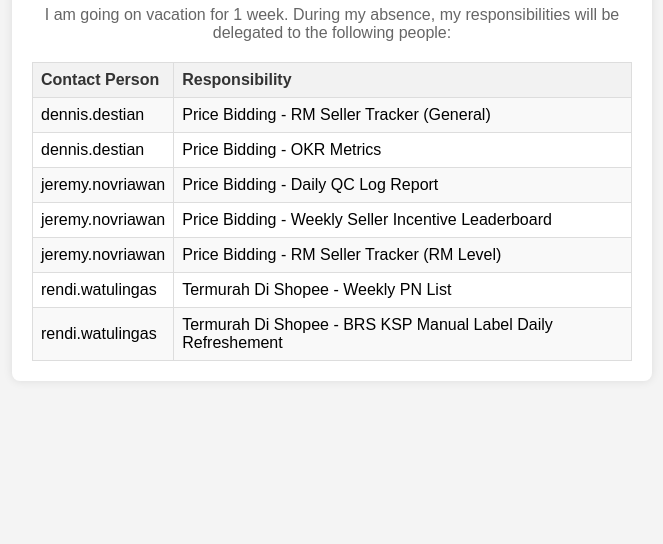
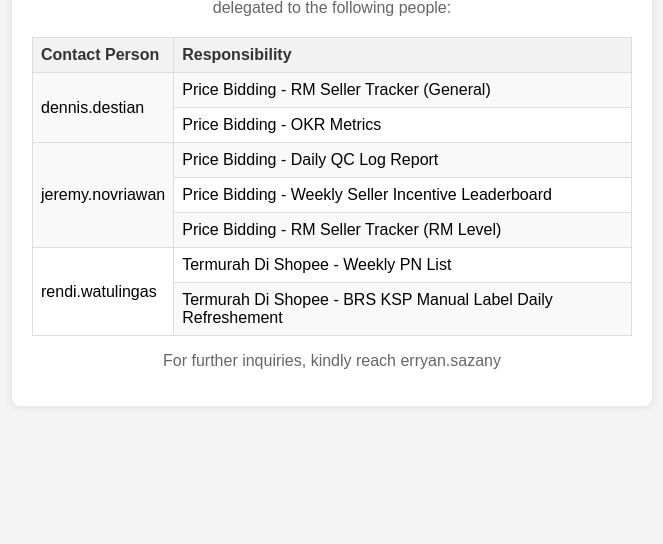
Before and after one commit to iqbalbasyar/onleave, a plain HTML site: page index.html in a window 1280 px wide. Shown: the part 256-800 px from the top of the page, without its empty margins (308-971 px from the left). Drawn offline with Linux system fonts and the light colour scheme.

Commit message:
Update index.html

```diff
--- a/index.html
+++ b/index.html
@@ -55,41 +55,39 @@
 <body>
     <div class="container">
         <h1>Announcement</h1>
-        <p>I am going on vacation for 1 week. During my absence, my responsibilities will be delegated to the following people:</p>
+        <p>I am going on leave for 1 week. During my absence, my responsibilities will be delegated to the following people:</p>
         <table>
             <tr>
                 <th>Contact Person</th>
                 <th>Responsibility</th>
             </tr>
             <tr>
-                <td>dennis.destian</td>
+                <td rowspan="2">dennis.destian</td>
                 <td>Price Bidding - RM Seller Tracker (General)</td>
             </tr>
             <tr>
-                <td>dennis.destian</td>
                 <td>Price Bidding - OKR Metrics</td>
             </tr>
             <tr>
-                <td>jeremy.novriawan</td>
+                <td rowspan="3">jeremy.novriawan</td>
                 <td>Price Bidding - Daily QC Log Report</td>
             </tr>
             <tr>
-                <td>jeremy.novriawan</td>
                 <td>Price Bidding - Weekly Seller Incentive Leaderboard</td>
             </tr>
             <tr>
-                <td>jeremy.novriawan</td>
                 <td>Price Bidding - RM Seller Tracker (RM Level)</td>
             </tr>
             <tr>
-                <td>rendi.watulingas</td>
+                <td rowspan="2">rendi.watulingas</td>
                 <td>Termurah Di Shopee - Weekly PN List</td>
             </tr>
             <tr>
-                <td>rendi.watulingas</td>
                 <td>Termurah Di Shopee - BRS KSP Manual Label Daily Refreshement</td>
             </tr>
         </table>
+
+        <p class="footnote">For further inquiries, kindly reach erryan.sazany</p>
     </div>
 </body>
 </html>
```
